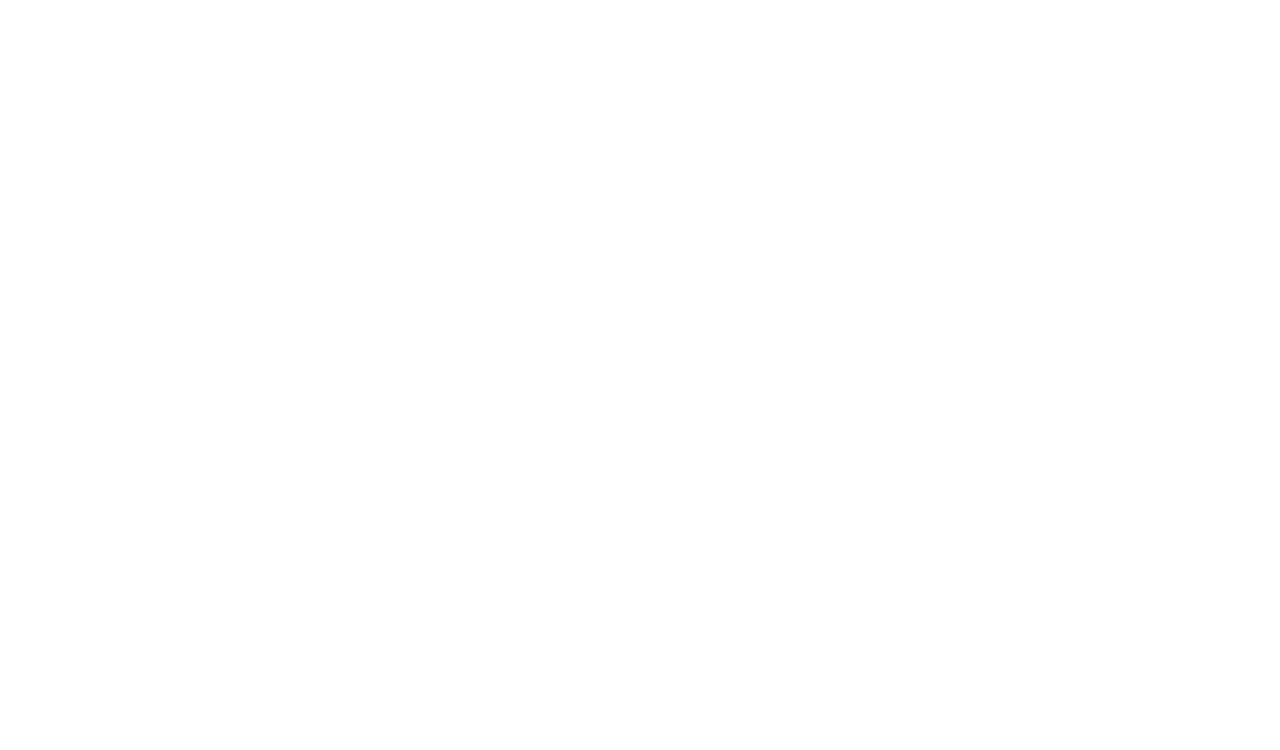
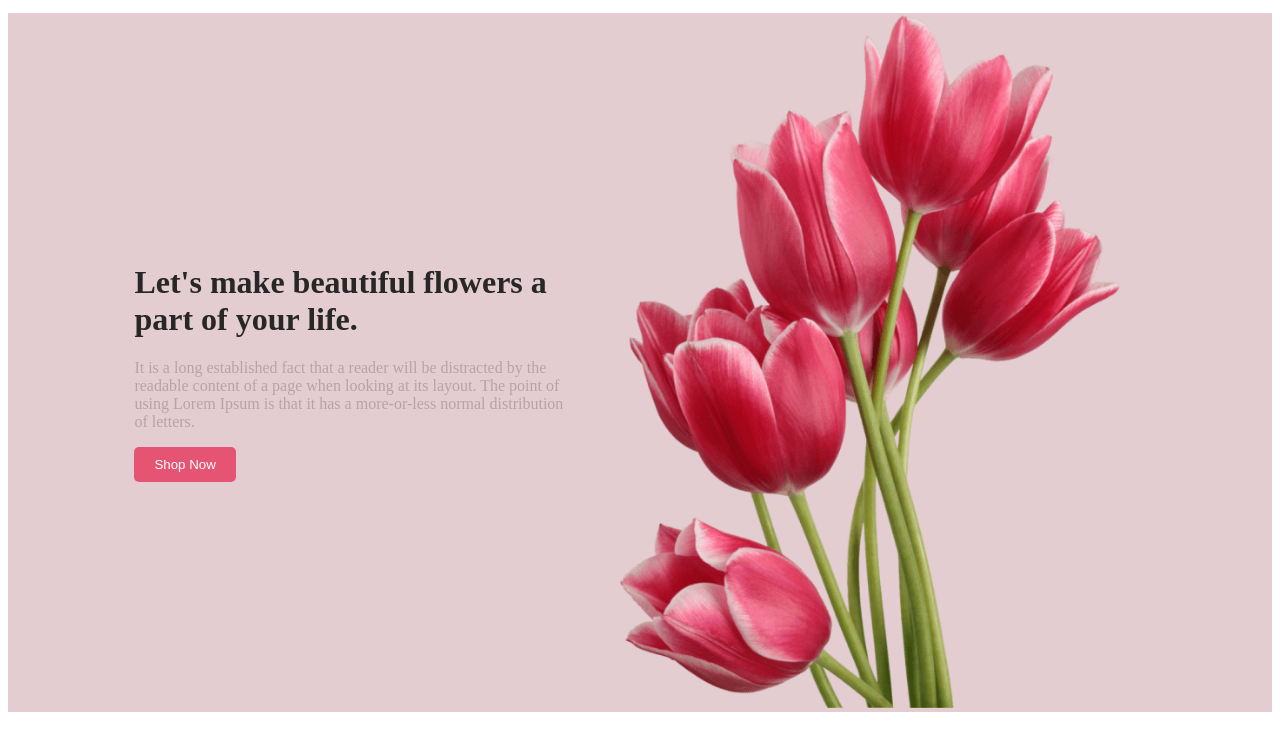
Before and after one commit to Raahim-703/responsibe-flower-website, a plain HTML site: page index.html in a window 1280 px wide. Drawn offline with Linux system fonts and the light colour scheme.

Commit message:
add header style

```diff
--- a/index.html
+++ b/index.html
@@ -1,14 +1,29 @@
 <!DOCTYPE html>
 <html lang="en">
+
 <head>
     <meta charset="UTF-8">
     <meta name="viewport" content="width=device-width, initial-scale=1.0">
     <title>Responsibe Flower Website</title>
     <link rel="stylesheet" href="style.css">
 </head>
+
 <body>
-    <header class="header-section">
+    <header class="header-section ">
+        <div class="part-1 display-flex">
+            <div class="header-text">
+                <h1>Let's make beautiful flowers a part of your life.</h1>
+                <p class="text">It is a long established fact that a reader will be distracted by the readable content
+                    of a page when looking at its layout. The point of using Lorem Ipsum is that it has a more-or-less
+                    normal distribution of letters.</p>
+                <button class="btn-primary">Shop Now</button>
+            </div>
 
+            <div class="header-img">
+                <img src="Flower Asset/pngwing 10.png" alt="">
+            </div>
+        </div>
     </header>
 </body>
+
 </html>
--- a/style.css
+++ b/style.css
@@ -0,0 +1,38 @@
+/* shered style */
+.display-flex {
+    display: flex;
+    justify-content: space-around;
+    align-items: center;
+    margin: 1% 10%;
+    gap: 2%;
+}
+
+.header-text {
+    width: 50%;
+}
+
+.header-section {
+    background-color: #e3cdd1;
+    max-width: 1280px;
+}
+
+.header-section img {
+    width: 100%;
+}
+
+h1 {
+    font-weight: 900;
+    color: #272727;
+}
+
+.text {
+    color: rgba(0, 0, 0, 0.2);
+}
+
+.btn-primary {
+    padding: 10px 20px;
+    border-radius: 5px;
+    color: white;
+    background-color: #E55473;
+    border: none;
+}
```
